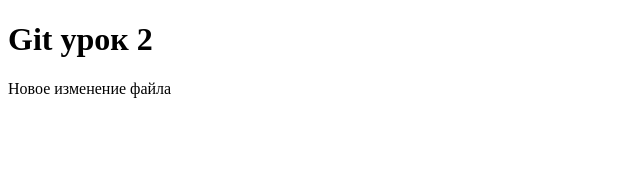
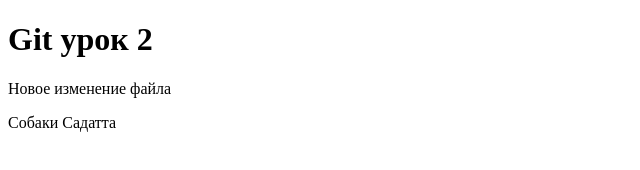
Before and after one commit to Beast22/picup, a plain HTML site: page index.html in a window 1280 px wide. Shown: the whole page, without its empty margins (0-640 px from the left). Drawn offline with Linux system fonts and the light colour scheme.

Commit message:
Sadat Dogs

```diff
--- a/index.html
+++ b/index.html
@@ -5,6 +5,7 @@
 	<title>Git</title>
 	<h1>Git урок 2</h1>
 	<p>Новое изменение файла</p>
+	<p>Собаки Садатта</p>
 </head>
 <body>
 
```
